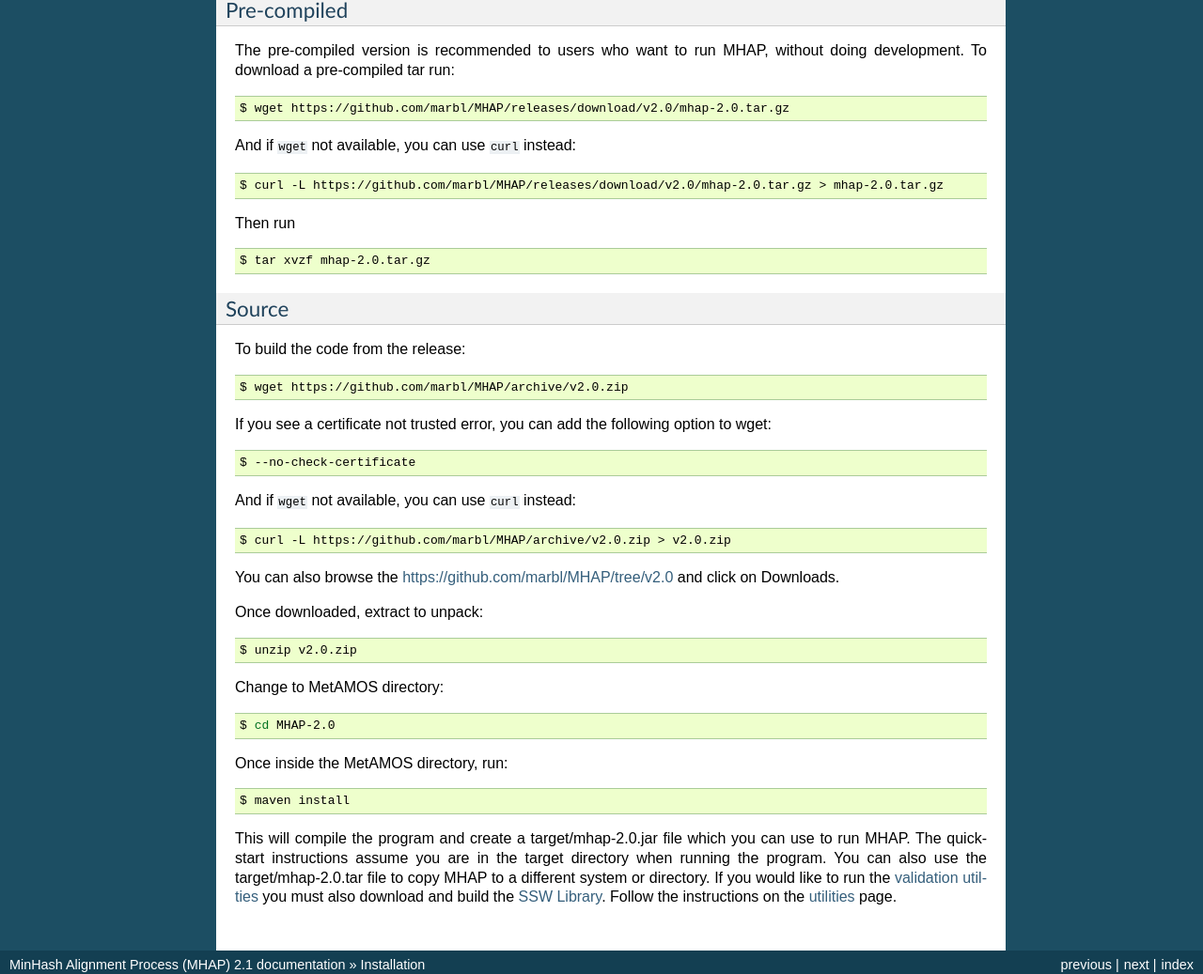
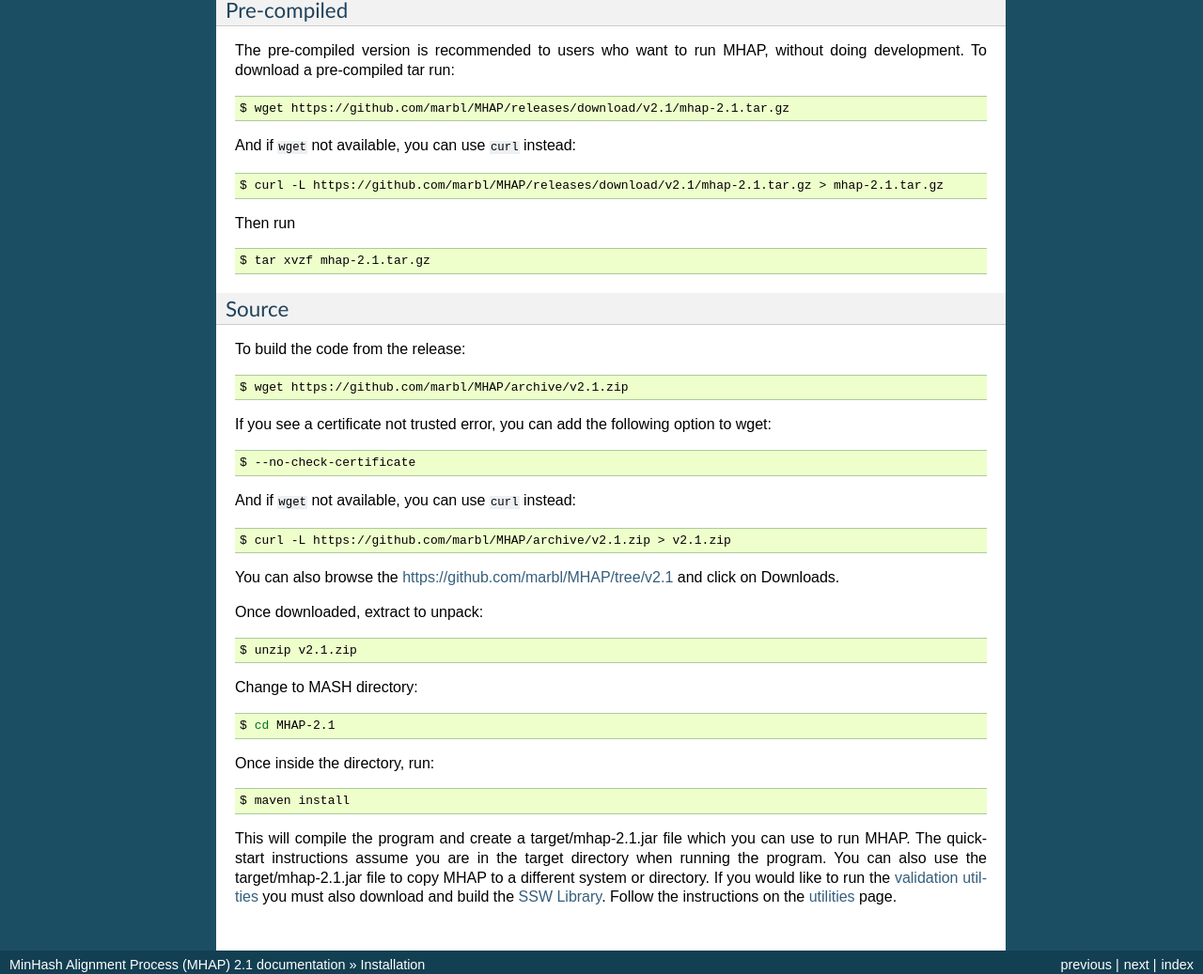
Before and after one commit to marbl/MHAP, a Sphinx documentation site: the page built from docs/source/installation.rst, in a window 1280 px wide. Shown: the part 561-1598 px from the top of the page at 94% size. Built offline with Sphinx 7.4.7, drawn with Linux system fonts in a browser that asks for light colours.

Commit message:
Update installation.rst

```diff
--- a/docs/source/installation.rst
+++ b/docs/source/installation.rst
@@ -28,19 +28,19 @@
 
 .. code-block:: bash
 
-    $ wget https://github.com/marbl/MHAP/releases/download/v2.0/mhap-2.0.tar.gz
+    $ wget https://github.com/marbl/MHAP/releases/download/v2.1/mhap-2.1.tar.gz
 
 And if ``wget`` not available, you can use ``curl`` instead:
 
 .. code-block:: bash
 
-    $ curl -L https://github.com/marbl/MHAP/releases/download/v2.0/mhap-2.0.tar.gz > mhap-2.0.tar.gz
+    $ curl -L https://github.com/marbl/MHAP/releases/download/v2.1/mhap-2.1.tar.gz > mhap-2.1.tar.gz
 
 Then run
 
 .. code-block:: bash
 
-   $ tar xvzf mhap-2.0.tar.gz
+   $ tar xvzf mhap-2.1.tar.gz
 
 Source
 -----------------
@@ -49,7 +49,7 @@
 
 .. code-block:: bash
 
-    $ wget https://github.com/marbl/MHAP/archive/v2.0.zip
+    $ wget https://github.com/marbl/MHAP/archive/v2.1.zip
 
 If you see a certificate not trusted error, you can add the following option to wget:
 
@@ -61,27 +61,27 @@
 
 .. code-block:: bash
 
-    $ curl -L https://github.com/marbl/MHAP/archive/v2.0.zip > v2.0.zip
+    $ curl -L https://github.com/marbl/MHAP/archive/v2.1.zip > v2.1.zip
 
-You can also browse the https://github.com/marbl/MHAP/tree/v2.0
+You can also browse the https://github.com/marbl/MHAP/tree/v2.1
 and click on Downloads.
 
 Once downloaded, extract to unpack:
 
 .. code-block:: bash
 
-    $ unzip v2.0.zip
+    $ unzip v2.1.zip
 
-Change to MetAMOS directory:
+Change to MASH directory:
 
 .. code-block:: bash
 
-    $ cd MHAP-2.0
+    $ cd MHAP-2.1
 
-Once inside the MetAMOS directory, run:
+Once inside the directory, run:
 
 .. code-block:: bash
 
     $ maven install
 
-This will compile the program and create a target/mhap-2.0.jar file which you can use to run MHAP. The quick-start instructions assume you are in the target directory when running the program. You can also use the target/mhap-2.0.tar file to copy MHAP to a different system or directory. If you would like to run the `validation utilties <utilities.html>`_ you must also download and build the `SSW Library <https://github.com/mengyao/Complete-Striped-Smith-Waterman-Library>`_. Follow the instructions on the `utilities <utilities.html>`_ page.
+This will compile the program and create a target/mhap-2.1.jar file which you can use to run MHAP. The quick-start instructions assume you are in the target directory when running the program. You can also use the target/mhap-2.1.jar file to copy MHAP to a different system or directory. If you would like to run the `validation utilties <utilities.html>`_ you must also download and build the `SSW Library <https://github.com/mengyao/Complete-Striped-Smith-Waterman-Library>`_. Follow the instructions on the `utilities <utilities.html>`_ page.
```
